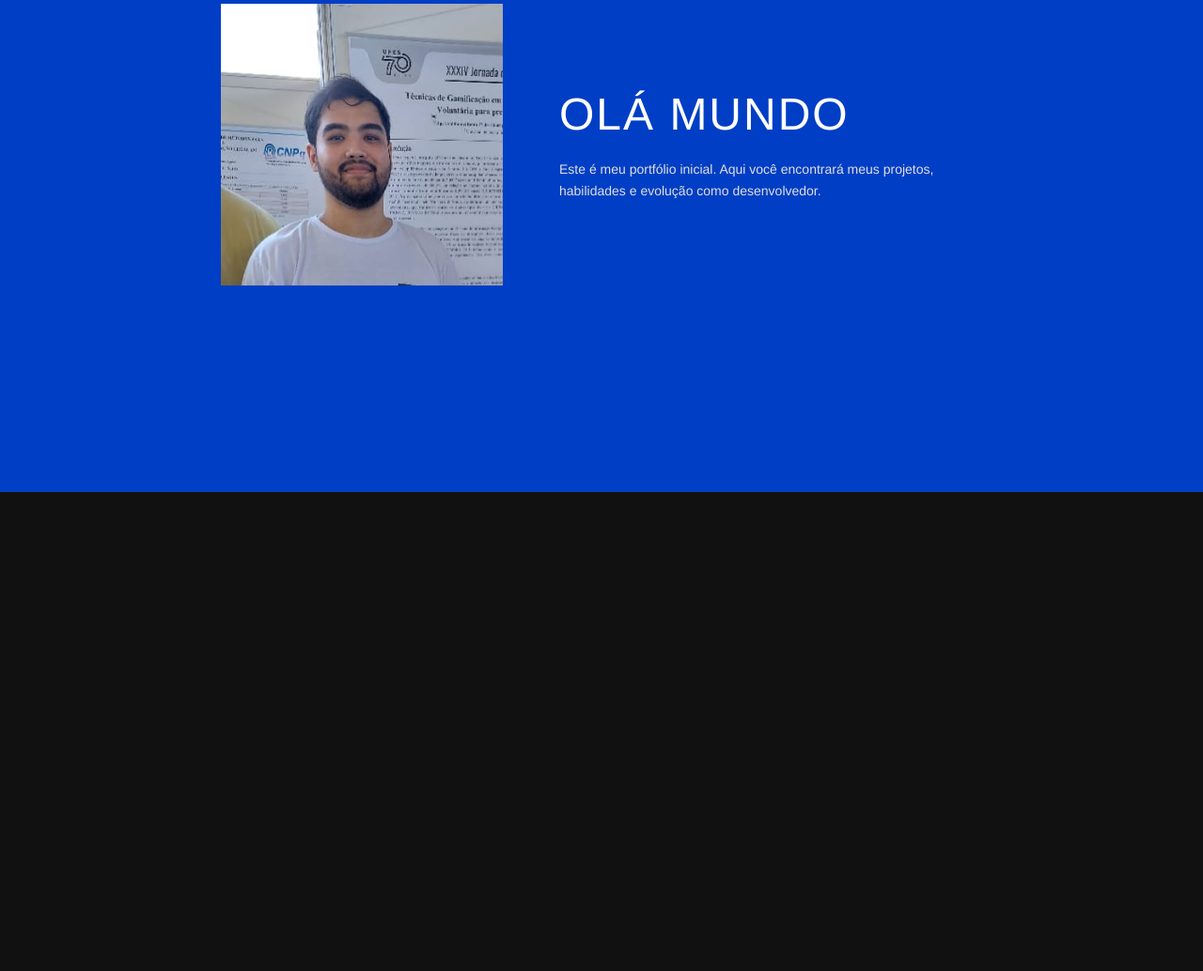
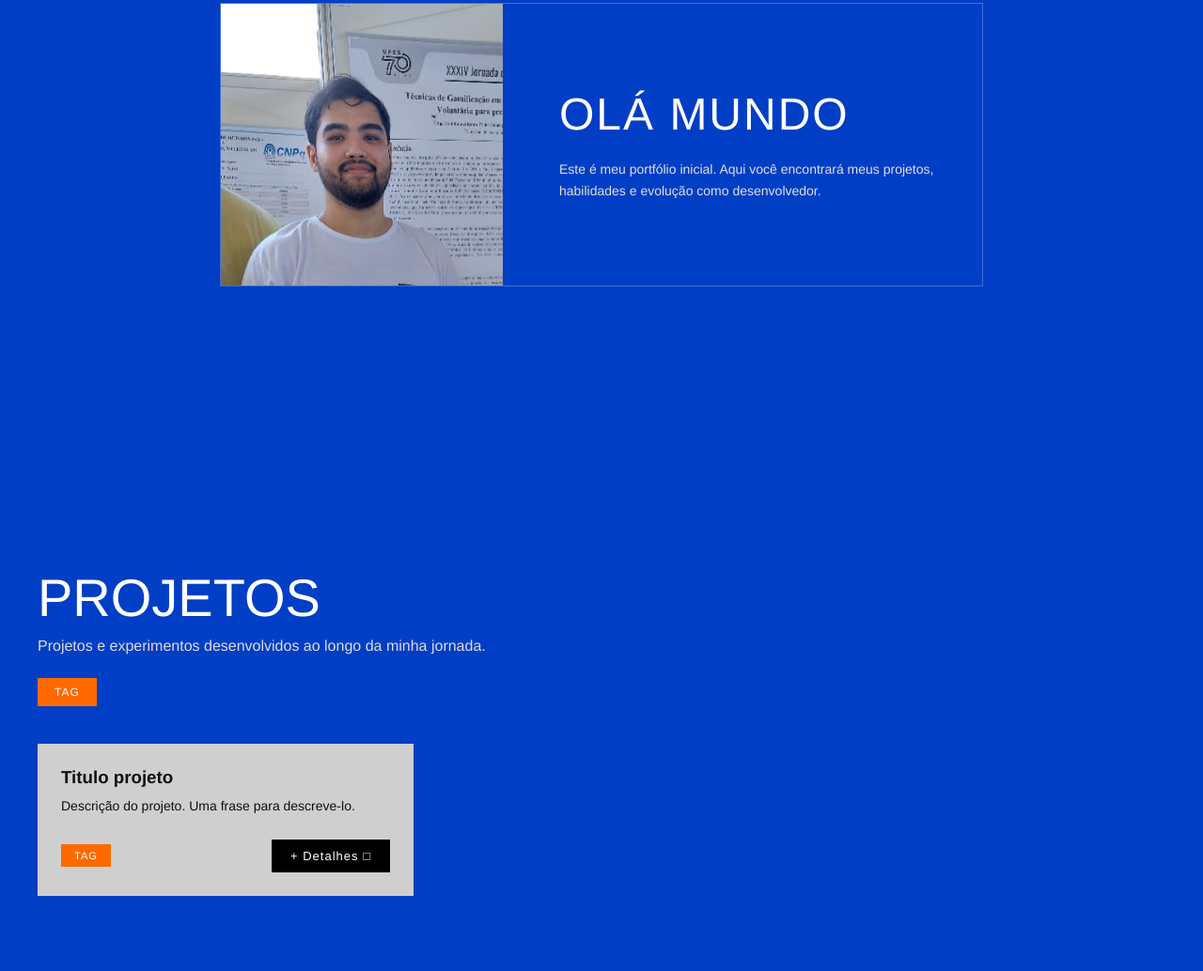
Before and after one commit to uchidof/portifolio, a plain HTML site: page index.html in a window 1280 px wide. Shown: the part 276-1310 px from the top of the page at 94% size. Before the commit the page ends 800 px from the top, so only its background shows below. Drawn offline with Linux system fonts and the light colour scheme.

Commit message:
feat: add projects section
- initial setup of Projects section

```diff
--- a/index.html
+++ b/index.html
@@ -38,8 +38,35 @@
   </div>
 </section>
 
+<section id="projects" class="projects-section">
+
+  <div class="projects-header">
+    <h2 data-i18n="projectsTitle">PROJETOS</h2>
+    <p data-i18n="projectsDescription">Lorem Ipsum is simply dummy text of the printing and typesetting industry.</p>
+
+    <div class="tags-filter">
+      <button class="tag">TAG</button>
+    </div>
+  </div>
+
+  <div class="projects-grid">
+
+    <!-- Card -->
+    <div class="project-card">
+      <h3>Titulo projeto</h3>
+      <p>Descrição do projeto. Uma frase para descreve-lo.</p>
+
+      <div class="card-footer">
+        <span class="tag small">TAG</span>
+        <button class="details-btn">+ Detalhes □</button>
+      </div>
+    </div>
+
+  </div>
+
+</section>
+
 <script src="script.js"></script>
-
 
 </body>
 </html>
--- a/script.js
+++ b/script.js
@@ -6,6 +6,8 @@ const translations = {
     about: "Sobre mim",
     projects: "Projetos",
     contact: "Contato",
+    projectsTitle: "PROJETOS",
+    projectsDescription: "Projetos e experimentos desenvolvidos ao longo da minha jornada.",
   },
   en: {
     title: "HELLO WORLD",
@@ -13,7 +15,9 @@ const translations = {
       "This is my starter portfolio. Here you will find my projects, skills and growth as a developer.",
     about: "About Me",
     projects: "Projects",
-    contact: "Contact"
+    contact: "Contact",
+    projectsTitle: "PROJECTS",
+    projectsDescription: "Projects and experiments built throughout my journey.",
   }
 };
 
--- a/style.css
+++ b/style.css
@@ -16,6 +16,10 @@ body {
   height: 60px;
   background: #111;
   display: flex;
+
+  position: sticky;
+  top: 0;
+  z-index: 1000;
 }
 
 /* força todos os filhos a ocupar altura total */
@@ -94,6 +98,9 @@ body {
   align-items: center;
   gap: 60px;
   max-width: 1000px;
+
+  border: 1px solid rgba(255,255,255,0.25);
+  /*padding: 1px;*/
 }
 
 /* Caixa da imagem */
@@ -144,3 +151,88 @@ body {
     font-size: 36px;
   }
 }
+
+
+.projects-section {
+  background: #003ec5;
+  padding: 80px 40px;
+  color: white;
+}
+
+.projects-header h2 {
+  font-size: 56px;
+  font-weight: 300;
+  margin-bottom: 10px;
+  color: white;
+}
+
+.projects-header p {
+  color: #dcdcdc;
+  margin-bottom: 25px;
+}
+
+.tags-filter {
+  display: flex;
+  gap: 15px;
+  margin-bottom: 40px;
+}
+
+.tag {
+  background: #ff6a00;
+  border: none;
+  padding: 8px 18px;
+  font-size: 12px;
+  color: white;
+  cursor: pointer;
+  letter-spacing: 1px;
+}
+
+.tag.small {
+  padding: 6px 14px;
+  font-size: 11px;
+}
+
+.project-card {
+  background: #cfcfcf;
+  color: #111;
+  padding: 25px;
+  display: flex;
+  flex-direction: column;
+  justify-content: space-between;
+  width: 400px;
+  min-height: 160px;
+
+
+
+}
+
+.project-card h3 {
+  margin-bottom: 10px;
+  font-weight: 600;
+}
+
+.project-card p {
+  font-size: 14px;
+  line-height: 1.4;
+  margin-bottom: 25px;
+}
+
+.card-footer {
+  display: flex;
+  justify-content: space-between;
+  align-items: center;
+}
+
+.details-btn {
+  background: black;
+  color: white;
+  border: none;
+  padding: 10px 20px;
+  cursor: pointer;
+  font-size: 13px;
+  letter-spacing: 1px;
+}
+
+.details-btn:hover {
+  opacity: 0.85;
+}
```
